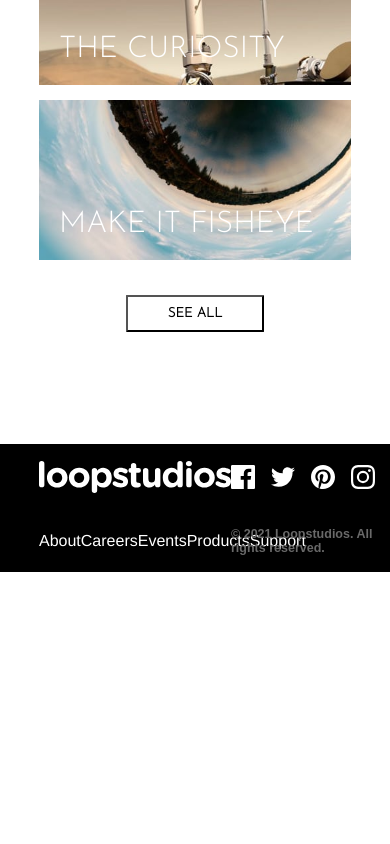
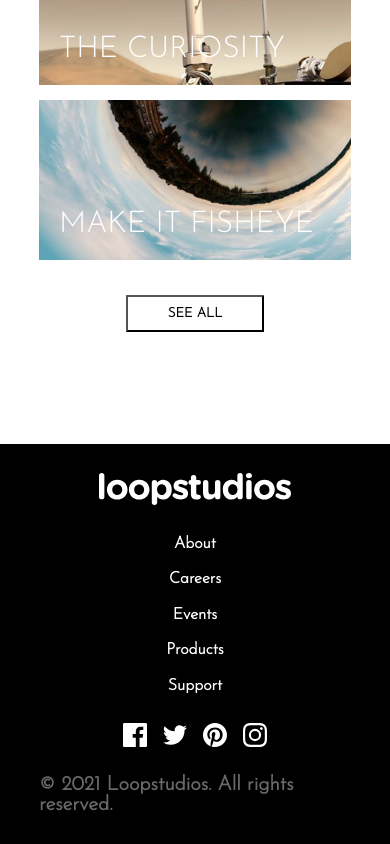
Before and after one commit to pedropfsf/loopstudios-landing-page-vue, a Vue app: page / in a window 390 px wide. Shown: the part 2590-3434 px from the top of the page. Before the commit the page ends 3162 px from the top, so only its background shows below. Built offline with nearby package versions, Linux system fonts and the light colour scheme.

Commit message:
:sparkles: Desenvolvido o rodapé do site e adaptado a todos os dispositivos

```diff
--- a/src/components/Footer/Footer.vue
+++ b/src/components/Footer/Footer.vue
@@ -150,11 +150,6 @@
         justify-self: flex-end;
     }
 
-    span#rights-text {
-        grid-area: rights;
-        justify-self: flex-end;
-    }
-
     footer#Footer,
     div#area-social-media,
     ul#list-items
@@ -184,14 +179,56 @@
     span.text-link {
         color: var(--white);
 
-        font-family: Atala, Helvetica, sans-serif;
+        font-family: "Josefin Sans", Helvetica, sans-serif;
+        font-weight: bold;
     }
 
     span#rights-text {
         color: var(--very-dark-gray);
 
+        font-family: "Josefin Sans";
         font-size: 12.5px;
         font-weight: bold;
+
+        grid-area: rights;
+        justify-self: flex-end;
+    }
+
+    @media screen and (max-width: 1078px) {
+        li.item-text-link {
+            margin-right: 10px;
+        }
+
+        li.item-text-link:last-of-type {
+            margin-right: 0;
+        }
+    }
+
+    @media screen and (max-width: 818px) {
+        footer#Footer {
+            height: 25rem;
+        }
+
+        div#side-bar-two-sides {
+            display: flex;
+            flex-direction: column;
+            justify-content: space-evenly;
+            align-items: center;
+        }
+
+        ul#list-items {
+            flex-direction: column;
+
+            height: 10rem;
+        }
+
+        li.item-text-link {
+            margin-right: 0;
+        }
+
+        span#rights-text {
+            font-size: 20px;
+        }
     }
 
 </style>
```
